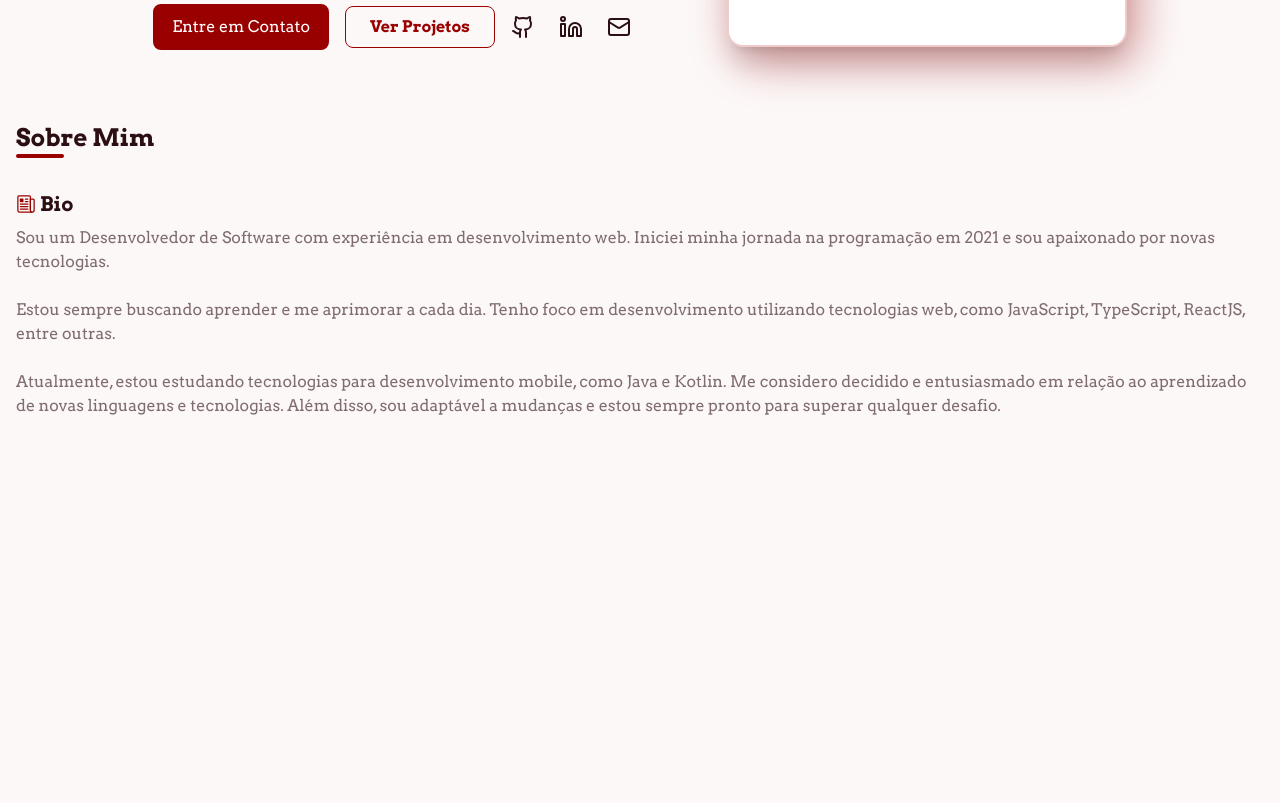
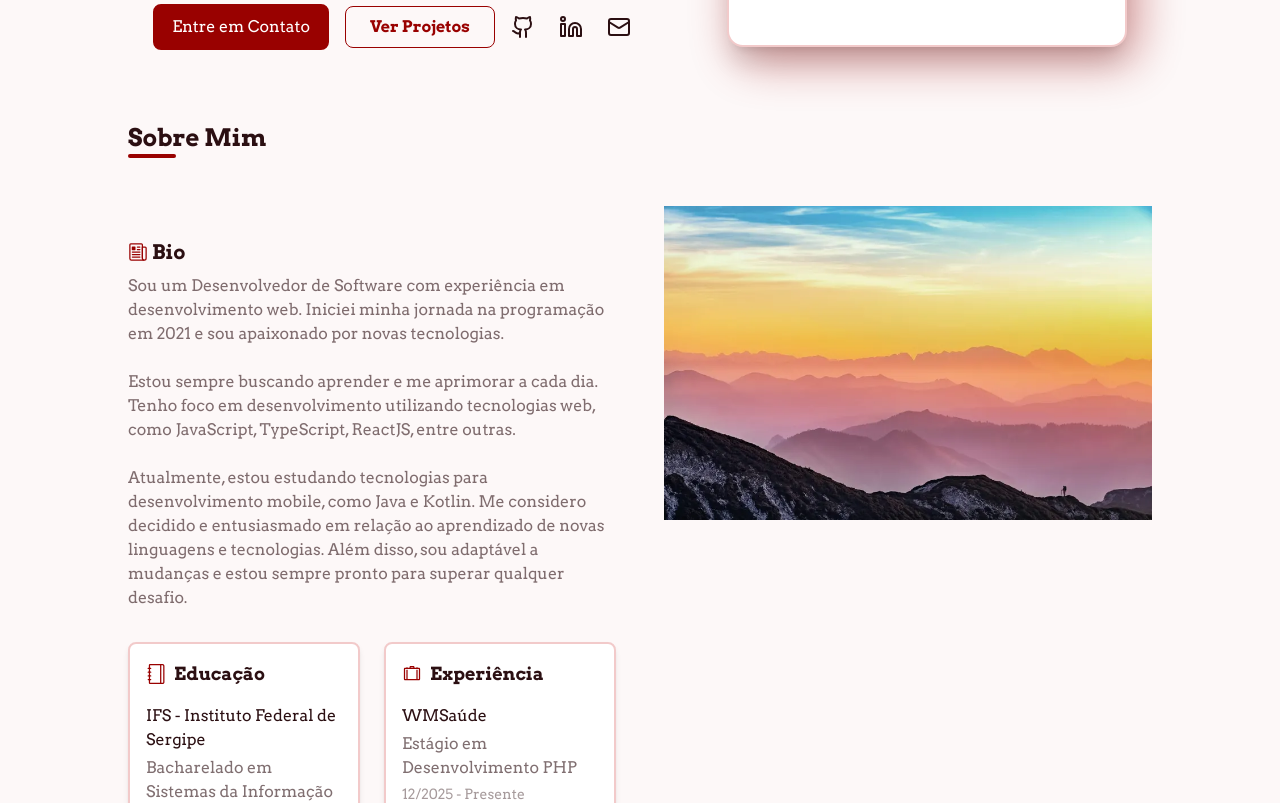
Before and after one commit to invencaosts/portifolio, a Next.js app in the folder invencaodev/: page /v2 in a window 1280 px wide. Shown: the part 380-1183 px from the top of the page. Before the commit the page ends 800 px from the top, so only its background shows below. Built offline with nearby package versions, Linux system fonts and the light colour scheme.

Commit message:
feat: remover overflow-x em body e html, ajustar layout da seção "Sobre Mim"

```diff
--- a/invencaodev/src/app/globals.css
+++ b/invencaodev/src/app/globals.css
@@ -117,10 +117,8 @@ body {
   background: var(--background);
   color: var(--foreground);
   scroll-behavior: smooth;
-  overflow-x: hidden;
 }
 
 html {
   scroll-behavior: smooth;
-  overflow-x: hidden;
 }
--- a/invencaodev/src/app/v2/page.tsx
+++ b/invencaodev/src/app/v2/page.tsx
@@ -28,17 +28,16 @@ export default function V2() {
   }, []);
 
   return (
-    <div className="w-full h-screen">
+    <div className="w-full">
       <header
         className={`
     sticky top-0 z-50
-    w-full
-    h-[60px] lg:h-[80px]
+    w-full h-[60px] lg:h-[80px]
     transition-all duration-300
     ${
       isScrolled
-        ? "bg-background shadow-none"
-        : "bg-background/70 backdrop-blur-md shadow-sm"
+        ? "bg-background/80 backdrop-blur-md shadow-sm"
+        : "bg-background/60 backdrop-blur-md"
     }
   `}
       >
@@ -176,33 +175,43 @@ export default function V2() {
           </div>
         </section>
 
-        <section id="sobre" className="w-full mt-18 text-foreground">
+        <section id="sobre" className="w-full mt-18 text-foreground lg:px-28">
+          {/* Título */}
           <div>
             <h1 className="text-2xl font-semibold">Sobre Mim</h1>
             <div className="h-1 w-12 bg-primary rounded-full"></div>
           </div>
+
+          {/* Conteúdo */}
+          <div className="mt-12 grid grid-cols-1 lg:grid-cols-2 gap-12 items-start">
+            {/* Coluna esquerda */}
+            <div>
+              {/* Bio */}
               <div className="mt-8 flex flex-col gap-2">
-            <div className="text-foreground flex items-center justify-start gap-1 text-xl font-semibold">
+                <div className="text-foreground flex items-center gap-1 text-xl font-semibold">
                   <IoNewspaperOutline className="text-primary" />
                   <p>Bio</p>
                 </div>
+
                 <p className="text-foreground/60">
                   Sou um Desenvolvedor de Software com experiência em
-              desenvolvimento web. Iniciei minha jornada na programação em 2021
-              e sou apaixonado por novas tecnologias.
+                  desenvolvimento web. Iniciei minha jornada na programação em
+                  2021 e sou apaixonado por novas tecnologias.
                   <br /> <br />
-              Estou sempre buscando aprender e me aprimorar a cada dia. Tenho
-              foco em desenvolvimento utilizando tecnologias web, como
+                  Estou sempre buscando aprender e me aprimorar a cada dia.
+                  Tenho foco em desenvolvimento utilizando tecnologias web, como
                   JavaScript, TypeScript, ReactJS, entre outras.
                   <br /> <br />
                   Atualmente, estou estudando tecnologias para desenvolvimento
-              mobile, como Java e Kotlin. Me considero decidido e entusiasmado
-              em relação ao aprendizado de novas linguagens e tecnologias. Além
-              disso, sou adaptável a mudanças e estou sempre pronto para superar
-              qualquer desafio.
+                  mobile, como Java e Kotlin. Me considero decidido e
+                  entusiasmado em relação ao aprendizado de novas linguagens e
+                  tecnologias. Além disso, sou adaptável a mudanças e estou
+                  sempre pronto para superar qualquer desafio.
                 </p>
               </div>
-          <div className="mt-8">
+
+              {/* Cards */}
+              <div className="mt-8 grid grid-cols-1 lg:grid-cols-2 gap-6 items-start">
                 <CardAboutMe
                   tipoCard="Educação"
                   experiencias={[
@@ -214,11 +223,52 @@ export default function V2() {
                     {
                       nomeInstituicao:
                         "SENAI CETCC - Centro de Educação Tecnológica e Ciências",
-                  titulo: "Técnico em Análise e Desenvolvimento de Sistemas",
+                      titulo:
+                        "Técnico em Análise e Desenvolvimento de Sistemas",
                       periodo: "2021 - 2023",
                     },
                   ]}
                 />
+
+                <CardAboutMe
+                  tipoCard="Experiência"
+                  experiencias={[
+                    {
+                      nomeInstituicao: "WMSaúde",
+                      titulo: "Estágio em Desenvolvimento PHP",
+                      periodo: "12/2025 - Presente",
+                    },
+                    {
+                      nomeInstituicao:
+                        "Desenvolvedor Freelance - Entre em contato para mais.",
+                      titulo: "Freelance em Desenvolvimento FullStack",
+                      periodo: "2024 - Presente",
+                    },
+                    {
+                      nomeInstituicao: "Geo Server - CNPq",
+                      titulo: "Freelance em Desenvolvimento FullStack",
+                      periodo: "06/2025 - 02/2026",
+                    },
+                    {
+                      nomeInstituicao: "BST Networks",
+                      titulo: "Freelance em Desenvolvimento FullStack",
+                      periodo: "02/2025 - 05/2026",
+                    },
+                  ]}
+                />
+              </div>
+            </div>
+
+            {/* Coluna direita */}
+            <div className="flex justify-center lg:justify-end">
+              <Image
+                src="/images/imagemteste4.webp"
+                alt="Imagem de código"
+                width={500}
+                height={500}
+                className="mx-auto lg:mx-0"
+              />
+            </div>
           </div>
         </section>
       </main>
```
Lines whose indentation alone changed are shown as unchanged.
